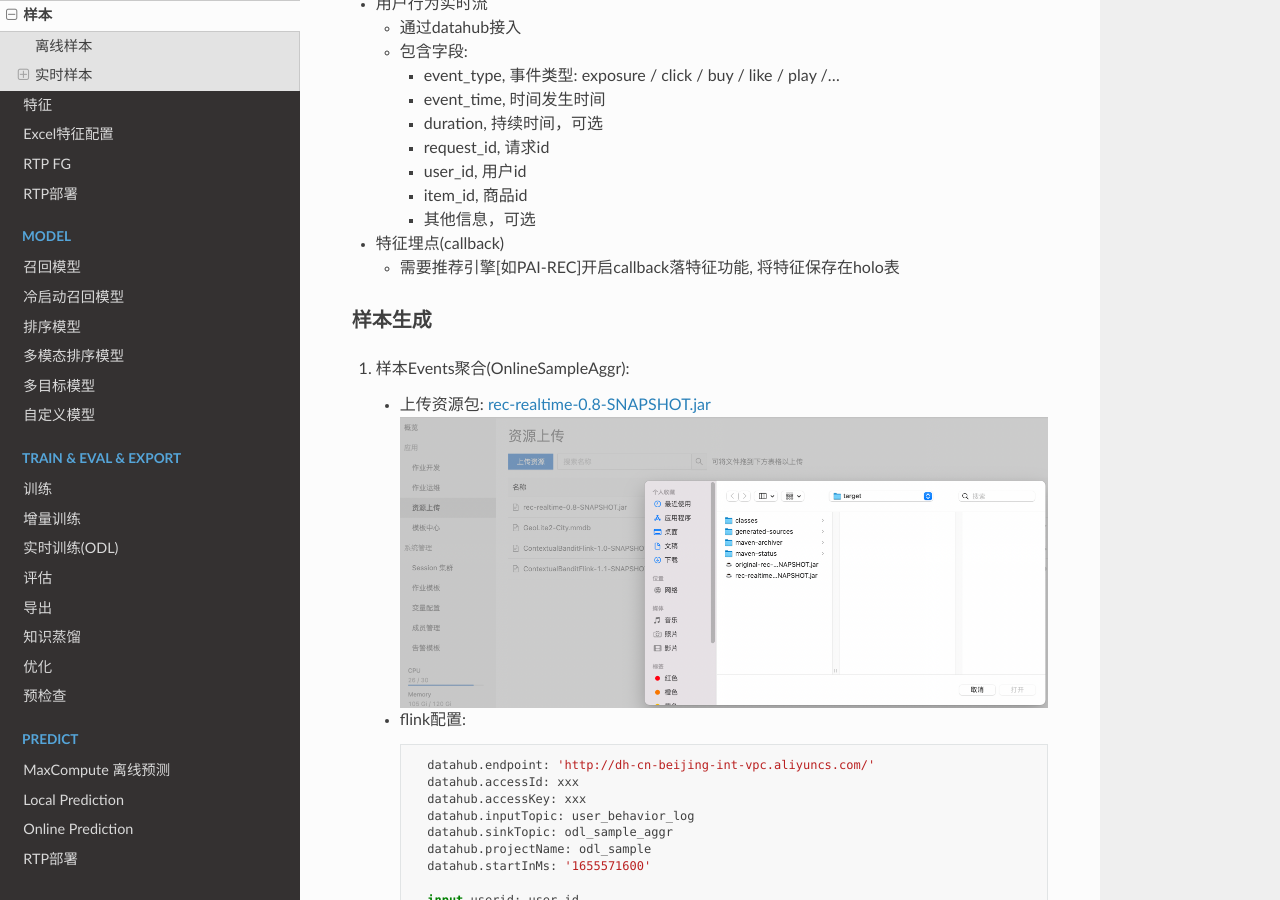
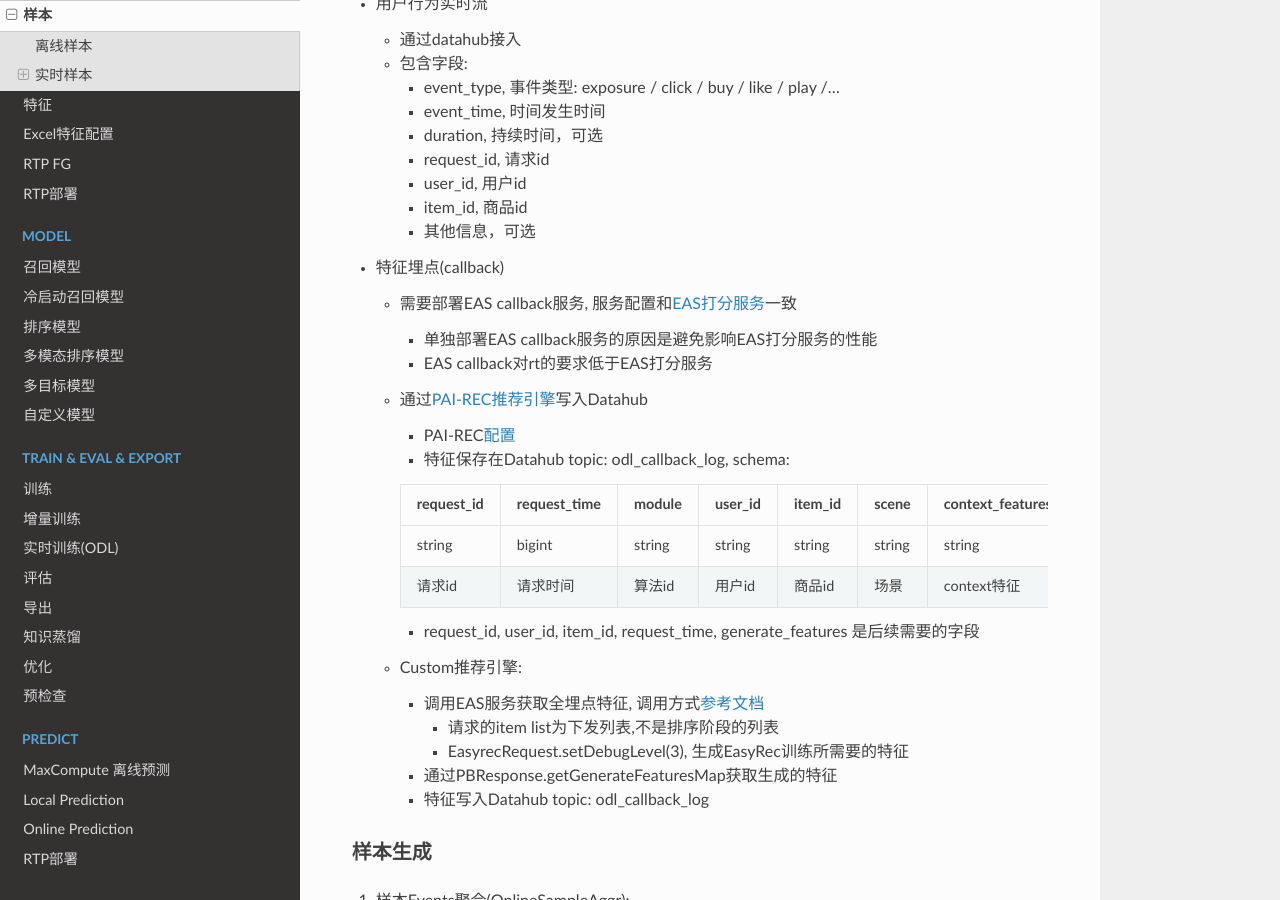
Before and after one commit to alibaba/EasyRec, a Sphinx documentation site: the page built from docs/source/feature/odl_sample.md, in a window 1280 px wide and 900 px high, scrolled down 568 px. Built offline with Sphinx 7.4.7 and the Read the Docs theme 2.0.0, drawn with Linux system fonts in a browser that asks for light colours; the version number is read from the project's files by our own code; some of the changed text lies outside the part shown.

Commit message:
update odl document

```diff
--- a/docs/source/feature/odl_sample.md
+++ b/docs/source/feature/odl_sample.md
@@ -23,7 +23,26 @@
       - item_id, 商品id
       - 其他信息，可选
 - 特征埋点(callback)
-   - 需要推荐引擎[如PAI-REC]开启callback落特征功能, 将特征保存在holo表
+  - 需要部署EAS callback服务, 服务配置和[EAS打分服务](./rtp_fg.html#id9)一致
+    - 单独部署EAS callback服务的原因是避免影响EAS打分服务的性能
+    - EAS callback对rt的要求低于EAS打分服务
+  - 通过[PAI-REC推荐引擎](http://pai-vision-data-hz.oss-cn-zhangjiakou.aliyuncs.com/pairec/docs/pairec/html/intro/callback_api.html)写入Datahub
+    - PAI-REC[配置](./pai_rec_callback_conf.md)
+    - 特征保存在Datahub topic: odl_callback_log, schema:
+    <table class="docutils" border=1>
+    <tr><th>request_id</th><th>request_time</th><th>module</th><th>user_id</th><th>item_id</th><th>scene</th><th>context_features</th><th>generate_features</th><th>raw_features</th><th>request_info</th><th>item_features</th><th>user_features</th><th>callback_log</th></tr>
+    <tr><td>string</td><td>bigint</td><td>string</td><td>string</td><td>string</td><td>string</td><td>string</td><td>string</td><td>string</td><td>string</td><td>string</td><td>string</td><td>string</td></tr>
+    <tr><td>请求id</td><td>请求时间</td><td>算法id</td><td>用户id</td><td>商品id</td><td>场景</td><td>context特征</td><td>FG生成的特征</td><td>原始特征</td><td>请求信息</td><td>商品特征</td><td>用户特征</td><td>callback日志</td></tr>
+    </table>
+
+    - request_id, user_id, item_id, request_time, generate_features 是后续需要的字段
+  - Custom推荐引擎:
+    - 调用EAS服务获取全埋点特征, 调用方式[参考文档](./rtp_fg.html#id10)
+      - 请求的item list为下发列表,不是排序阶段的列表
+      - EasyrecRequest.setDebugLevel(3), 生成EasyRec训练所需要的特征
+    - 通过PBResponse.getGenerateFeaturesMap获取生成的特征
+    - 特征写入Datahub topic: odl_callback_log
+
 
 ### 样本生成
 
```
Also changed, not shown: other parts of docs/source/feature/odl_sample.md (+1 -12 lines).
